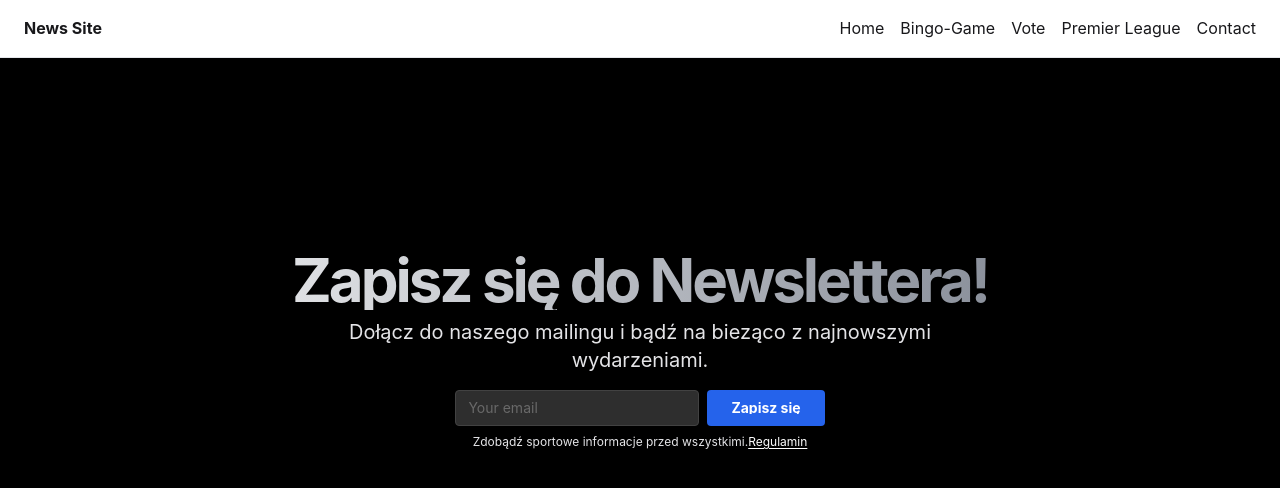
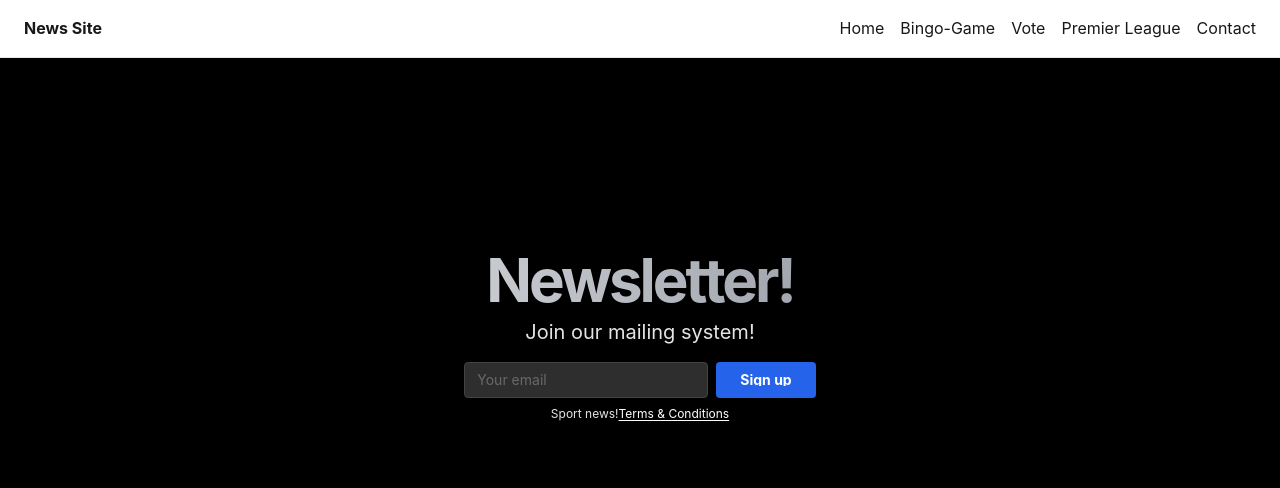
Before and after one commit to b1lbudwebinho/FOOTBALL_BETA_TRIVIA, a React (Create React App) app in the folder frontgame/: page /contact in a window 1280 px wide. Shown: the top 488 px of the page. Built offline with nearby package versions, Linux system fonts and the light colour scheme.

Commit message:
Fix/ Finish touch on contact page appearance

```diff
--- a/frontgame/src/Components/ContactCard/ContactCard.tsx
+++ b/frontgame/src/Components/ContactCard/ContactCard.tsx
@@ -1,30 +1,32 @@
-import { useState, useRef } from "react";
+import { useState, useRef, useEffect } from "react";
 import { Autocomplete, Loader, Container, Stack, Text, Title, Button } from "@mantine/core";
 import { Link } from "react-router-dom";
 import '@mantine/core/styles.css';
+import debounce from 'lodash.debounce';
 
+// props for the autoload;
+interface AutocompleteLoadingProps {
+  value: string;
+  setValue: React.Dispatch<React.SetStateAction<string>>;
+}
 // The load function provided /w mantine-ui
-function AutocompleteLoading() {
+function AutocompleteLoading({value, setValue}: AutocompleteLoadingProps) {
+  // window.ResizeObserver = undefined;
   const timeoutRef = useRef<number>(-1);
-  const [value, setValue] = useState('');
+  // const [value, setValue] = useState('');
   const [loading, setLoading] = useState(false);
   const [data, setData] = useState<string[]>([]);
 
-  const handleChange = (val: string) => {
-    window.clearTimeout(timeoutRef.current);
+  const handleChange = debounce((val: string) => {
+    window.clearTimeout(timeoutRef.current)
     setValue(val);
     setData([]);
 
-    if (val.trim().length === 0 || val.includes('@')) {
+    if(val.trim().length === 0 || val.includes('@')) {
       setLoading(false);
-    } else {
-      setLoading(true);
-      timeoutRef.current = window.setTimeout(() => {
-        setLoading(false);
-        setData(['gmail.com', 'outlook.com', 'yahoo.com'].map((provider) => `${val}@${provider}`));
-      }, 1000);
     }
-  };
+  });
+
   return (
     <Autocomplete
       value={value}
@@ -35,6 +37,7 @@ function AutocompleteLoading() {
     />
   );
 }
+
 
 export default function ContactCard() {
   const [email, setEmail] = useState("");
@@ -80,15 +83,17 @@ export default function ContactCard() {
             <div className="flex flex-col justify-center space-y-4 text-center">
               <div className="space-y-2">
                 <h1 className="text-3xl font-bold tracking-tighter sm:text-5xl xl:text-6xl/none bg-clip-text text-transparent bg-gradient-to-r from-white to-gray-500">
-                  Zapisz się do Newslettera!
+                  {/* Zapisz się do Newslettera! */}
+                  Newsletter!
                 </h1>
                 <p className="max-w-[600px] text-zinc-200 md:text-xl dark:text-zinc-100 mx-auto">
-                  Dołącz do naszego mailingu i bądź na bieząco z najnowszymi wydarzeniami.
+                  {/* Dołącz do naszego mailingu i bądź na bieząco z najnowszymi wydarzeniami. */}
+                  Join our mailing system!
                 </p>
               </div>
               <div className="w-full max-w-sm space-y-2 mx-auto">
                 <form onSubmit={handleSubmit} className="inline-flex space-x-2 mx-auto">
-                  <AutocompleteLoading />
+                  <AutocompleteLoading value={email} setValue={setEmail}/>
                   <Button className="bg-white text-black" type="submit"
                   style={{
                       backgroundColor: '#2563eb',
@@ -100,15 +105,18 @@ export default function ContactCard() {
                       flexShrink: 0
                     }}
                   >
-                    Zapisz się
+                    {/* Zapisz się */}
+                    Sign up
                   </Button>
                 </form>
                 {error && <Text style={{ color: 'red', fontSize: '0.75rem' }}>{error}</Text>}
                 {success && <Text style={{ color: 'green', fontSize: '0.75rem' }}>{success}</Text>}
                 <p className="text-xs text-zinc-200 dark:text-zinc-100">
-                  Zdobądź sportowe informacje przed wszystkimi.
+                  {/* Zdobądź sportowe informacje przed wszystkimi.  */}
+                  Sport news!
                   <Link className="underline underline-offset-2 text-white" to="#" >
-                    Regulamin
+                    {/* Regulamin */}
+                    Terms & Conditions
                   </Link>
                 </p>
               </div>
--- a/frontgame/src/index.tsx
+++ b/frontgame/src/index.tsx
@@ -5,6 +5,13 @@ import App from './App';
 import reportWebVitals from './reportWebVitals';
 import { BrowserRouter } from 'react-router-dom';
 import { MantineProvider } from '@mantine/core';
+
+// ResizeObserver deprecated func. suppress
+window.addEventListener('error', event => {
+  if (event.message === 'ResizeObserver loop completed with undelivered notifications.') {
+    event.stopImmediatePropagation();
+  }
+});
 
 const root = ReactDOM.createRoot(
   document.getElementById('root') as HTMLElement
```
Also changed, not shown: 1 other file (tests, documents, lock files or other folders).
